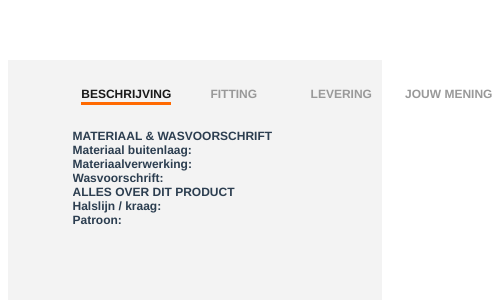
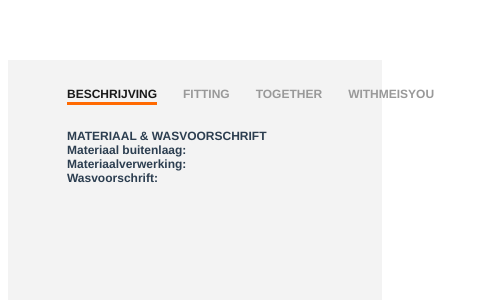
Before and after one commit to StanislavSt/ZalandoComponent, a Vue app: page / in a window 390 px wide. Shown: the top 300 px of the page, 503 px wide, since content can reach past the window. Built offline with nearby package versions, Linux system fonts and the light colour scheme; grey boxes are pictures that could not be loaded.

Commit message:
Refactored methods to look cleaner and made the menu responsive for up to 5 items

```diff
--- a/src/components/HelloWorld.vue
+++ b/src/components/HelloWorld.vue
@@ -5,39 +5,19 @@
 				<div class="product-wrapper">
 					<div class="menu">
 						<ul>
-							<li @mouseenter="currentindex=1" class="one">
-								<a :class="{'selected' : currentindex === 1}" ref="one" href="#">Beschrijving</a>
+							<li v-for="(item,index) in menuItems" :key="index" @mouseenter="currentindex=index+1">
+								<a :class="{'selected' : currentindex === index+1}" :ref="'element' + (index+1)">{{item}}</a>
 							</li>
-							<li @mouseenter="currentindex=2" class="two">
-								<a :class="{'selected' : currentindex === 2}" ref="two" href="#">Fitting</a>
-							</li>
-							<li @mouseenter="currentindex=3" class="three">
-								<a :class="{'selected' : currentindex === 3}" ref="three" href="#">Levering</a>
-							</li>
-							<li @mouseenter="currentindex=4" class="four">
-								<a :class="{'selected' : currentindex === 4}" ref="four" href="#">Jouw Mening</a>
-							</li>
-							<hr :style="{ margin: computedMargin, width: computedWidth + 'px'}" />
 						</ul>
+						<hr :style="{ margin: computedMargin, width: computedWidth +'px'}" />
 					</div>
 					<div class="text-wrapper">
 						<transition name="slide">
 							<div v-if="currentindex == 1" class="beschrijving">
-								<div class="material-wrapper">
-									<p>MATERIAAL & WASVOORSCHRIFT</p>
-									<p>Materiaal buitenlaag:</p>
-									<p>Materiaalverwerking:</p>
-									<p>Wasvoorschrift:</p>
-								</div>
-								<div class="over-the-product-wrapper">
-									<p>ALLES OVER DIT PRODUCT</p>
-									<p>Halslijn / kraag:</p>
-									<p>Patroon:</p>
-									<p>Artikelnummer:</p>
-								</div>
-								<div class="author-wrapper">
-									<p>CARIN WESTER</p>
-								</div>
+								<p>MATERIAAL & WASVOORSCHRIFT</p>
+								<p>Materiaal buitenlaag:</p>
+								<p>Materiaalverwerking:</p>
+								<p>Wasvoorschrift:</p>
 							</div>
 						</transition>
 						<transition name="slide">
@@ -80,30 +60,41 @@ export default {
 	data() {
 		return {
 			currentindex: 1,
-			width: 0,
-			isMounted: false
+			isMounted: false,
+			menuItems: ["beschrijving", "fitting", "together", "WITHMEISYOU"]
 		};
 	},
 	methods: {
-		getElementWidth(ref) {
-			return "" + this.$refs[ref].clientWidth;
+		getElementWidth(index) {
+			return this.$refs["element" + index][0].clientWidth;
+		},
+		getAllElementsWidth(numberOfElements) {
+			let i = 1;
+			let width = 0;
+			while (i <= numberOfElements) {
+				width += this.getElementWidth(i);
+				i++;
+			}
+			return width;
 		}
 	},
 	computed: {
 		computedMargin() {
-			if (this.currentindex == 2) return "0 0 0 calc(25% + 30px)";
-			else if (this.currentindex == 3) return "0 0 0 calc(50% + 23.08px)";
-			else if (this.currentindex == 4) return "0 0 0 calc(75% + 10.08px)";
-			return "0 0 0 8px";
+			if (this.currentindex > 1) {
+				return (
+					"0 0 0 " +
+					"calc(" +
+					this.getAllElementsWidth(this.currentindex - 1) +
+					"px + " +
+					(this.currentindex - 1) * 26 +
+					"px"
+				);
+			}
+			return "0 0 0 0";
 		},
 		computedWidth() {
 			if (this.isMounted) {
-				if (this.currentindex == 2) return this.getElementWidth("two");
-				else if (this.currentindex == 3)
-					return this.getElementWidth("three");
-				else if (this.currentindex == 4)
-					return this.getElementWidth("four");
-				return this.getElementWidth("one");
+				return this.getElementWidth(this.currentindex);
 			}
 			return null;
 		}
@@ -116,22 +107,41 @@ export default {
 
 <!-- Add "scoped" attribute to limit CSS to this component only -->
 <style scoped>
-.beschrijving,
-.fitting,
-.levering,
-.mening {
-	position: absolute;
-	top: 0;
-	left: 0;
+* {
+	box-sizing: border-box;
 }
-.text-wrapper {
-	position: relative;
-	min-width: 100px;
-	min-height: 100px;
+ul {
+	max-width: 500px;
+	padding: 0;
+	margin: 0;
+	display: flex;
+}
+ul li {
+	list-style: none;
+	text-align: center;
+	margin-right: 26px;
+	align-self: flex-start;
+}
+a {
+	text-transform: uppercase;
+	font-size: 12px;
+	display: inline-block;
+	text-decoration: none;
+	color: #999;
+	font-weight: bold;
+}
+hr {
+	height: 3px;
+	background: #ff6900;
+	border: none;
+	transition: all 0.4s ease;
+}
+.selected {
+	color: #1a1a1a;
 }
 .slide-leave-active,
 .slide-enter-active {
-	transition: 0.7s;
+	transition: 0.4s;
 }
 .slide-enter {
 	transform: translate(200%, 0);
@@ -158,6 +168,9 @@ export default {
 	min-width: 80px;
 }
 .text-wrapper {
+	position: relative;
+	min-width: 100px;
+	min-height: 100px;
 	margin-top: 24px;
 	overflow: hidden;
 }
@@ -172,11 +185,13 @@ export default {
 	margin-left: 15%;
 	padding-top: 24px;
 }
-.selected {
-	color: #1a1a1a;
-}
-* {
-	box-sizing: border-box;
+.beschrijving,
+.fitting,
+.levering,
+.mening {
+	position: absolute;
+	top: 0;
+	left: 0;
 }
 .product-info-container {
 	max-width: 100%;
@@ -202,30 +217,4 @@ export default {
 	max-width: 1200px;
 	margin: 0 auto;
 }
-ul {
-	width: 430px;
-	padding: 0;
-	margin: 0;
-}
-ul li {
-	display: inline-block;
-	text-align: center;
-	width: 25%;
-}
-a {
-	text-transform: uppercase;
-	font-size: 12px;
-	display: inline-block;
-
-	text-decoration: none;
-	color: #999;
-	font-weight: bold;
-}
-hr {
-	height: 3px;
-
-	background: #ff6900;
-	border: none;
-	transition: all 0.4s ease;
-}
 </style>
```
